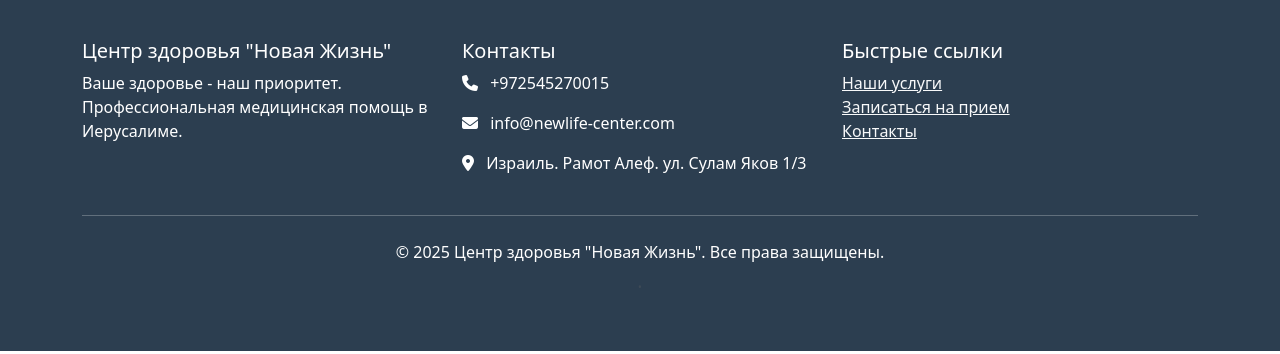
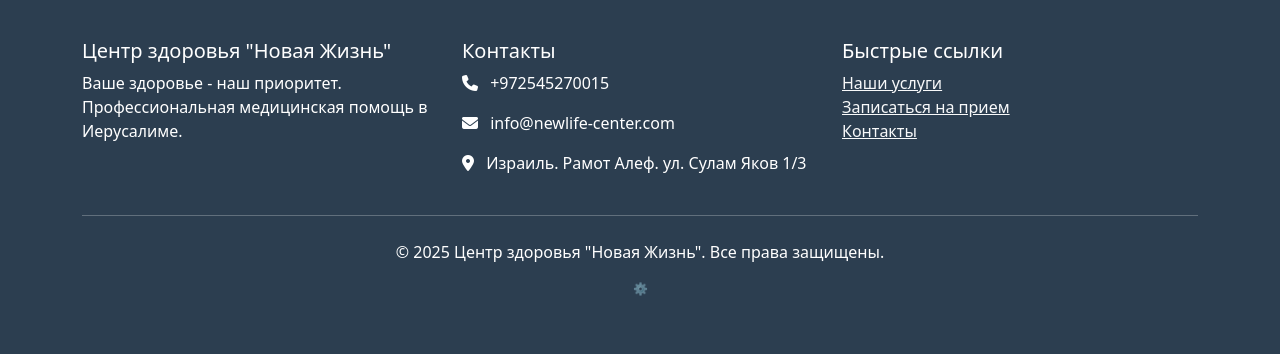
Before and after one commit to mihaelgubenko/HEALTH, a Django app: page /appointment/ in a window 1280 px wide. Shown: the part 801-1155 px from the top of the page. Run offline with Django 4.2, Linux system fonts and the light colour scheme; data comes from the database, SQL or seed files in the repository.

Commit message:
Make admin link more visible - change from dot to gear icon

```diff
--- a/templates/base.html
+++ b/templates/base.html
@@ -115,8 +115,8 @@
             <div class="text-center">
                 <p>&copy; 2025 Центр здоровья "Новая Жизнь". Все права защищены.</p>
                 <!-- Скрытая ссылка на админку -->
-                <p style="font-size: 10px; opacity: 0.3;">
-                    <a href="/admin/" style="color: #666; text-decoration: none;">•</a>
+                <p style="font-size: 12px; opacity: 0.6; margin-top: 10px;">
+                    <a href="/admin/" style="color: #999; text-decoration: none;" title="Админ панель">⚙️</a>
                 </p>
             </div>
         </div>
```
